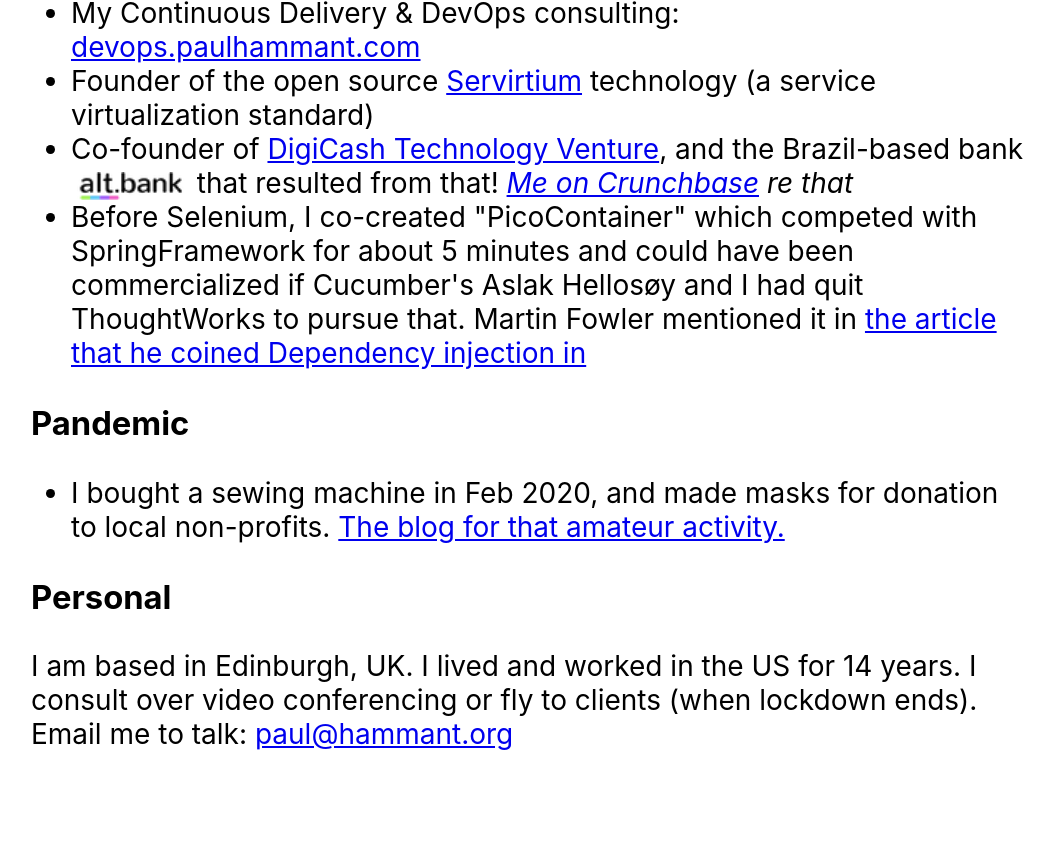
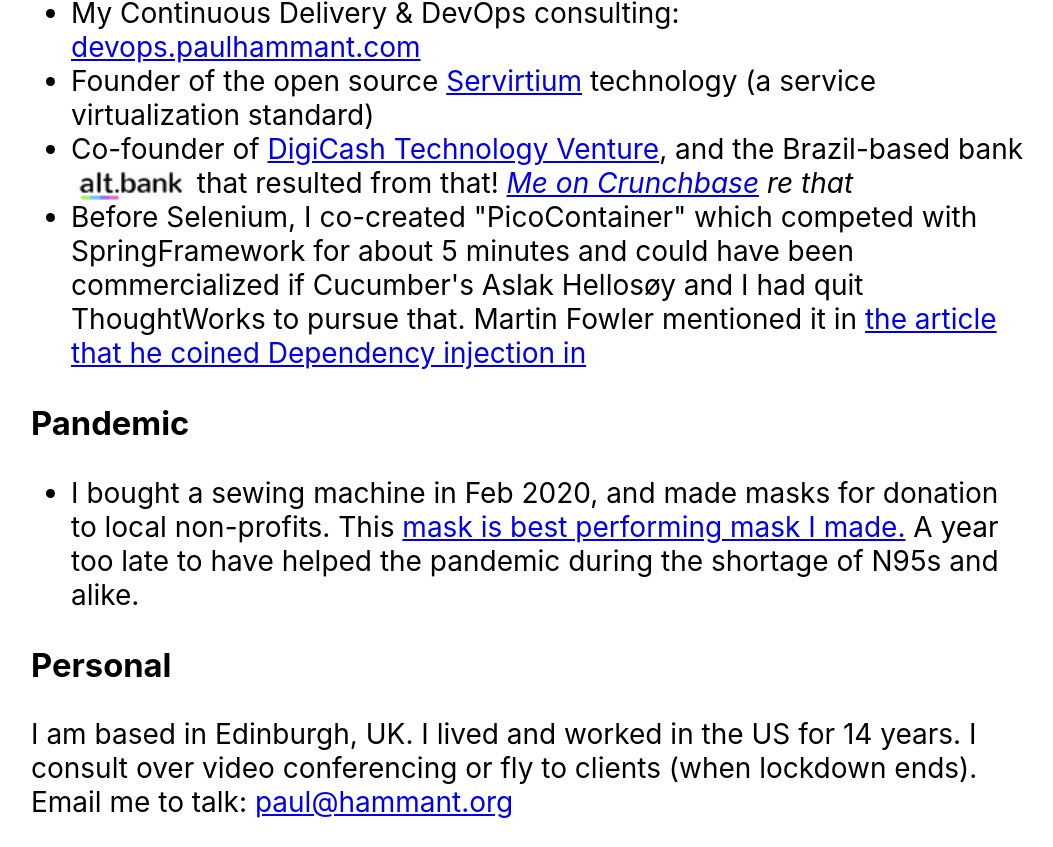
Before and after one commit to paul-hammant/ph-l.in, a plain HTML site: page ks/index.html in a window 1280 px wide. Shown: the part 1053-1900 px from the top of the page, without its empty margins (109-1162 px from the left). Before the commit the page ends 1832 px from the top, so only its background shows below. Drawn offline with Linux system fonts and the light colour scheme.

Commit message:
mask link

```diff
--- a/ks/index.html
+++ b/ks/index.html
@@ -72,8 +72,9 @@
 <h3>Pandemic</h3>
 <p>
 <ul>
-    <li>I bought a sewing machine in Feb 2020, and made masks for donation to local non-profits. <a href="https://fu-cv.blogspot.com/">The blog for
-        that amateur activity.</a>
+    <li>I bought a sewing machine in Feb 2020, and made masks for donation to local non-profits. This <a
+href="https://paulhammant.com/files/Spunbond_Polypropylene-suitability_for_high_filtration_masks.pdf">mask is best performing mask I made.</a> A
+year too late to have helped the pandemic during the shortage of N95s and alike.
     </li>
 </ul>
 </p>
```
